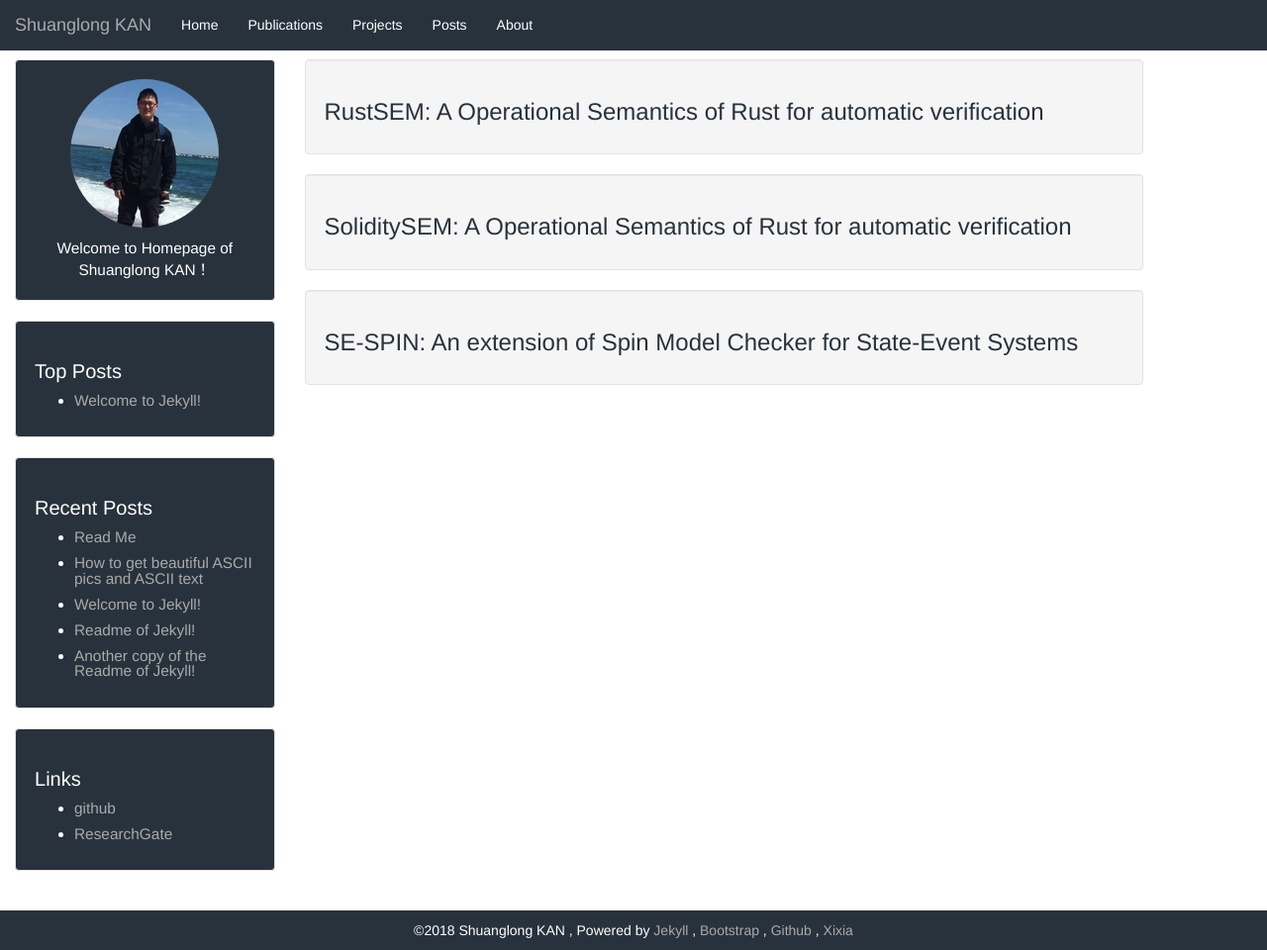
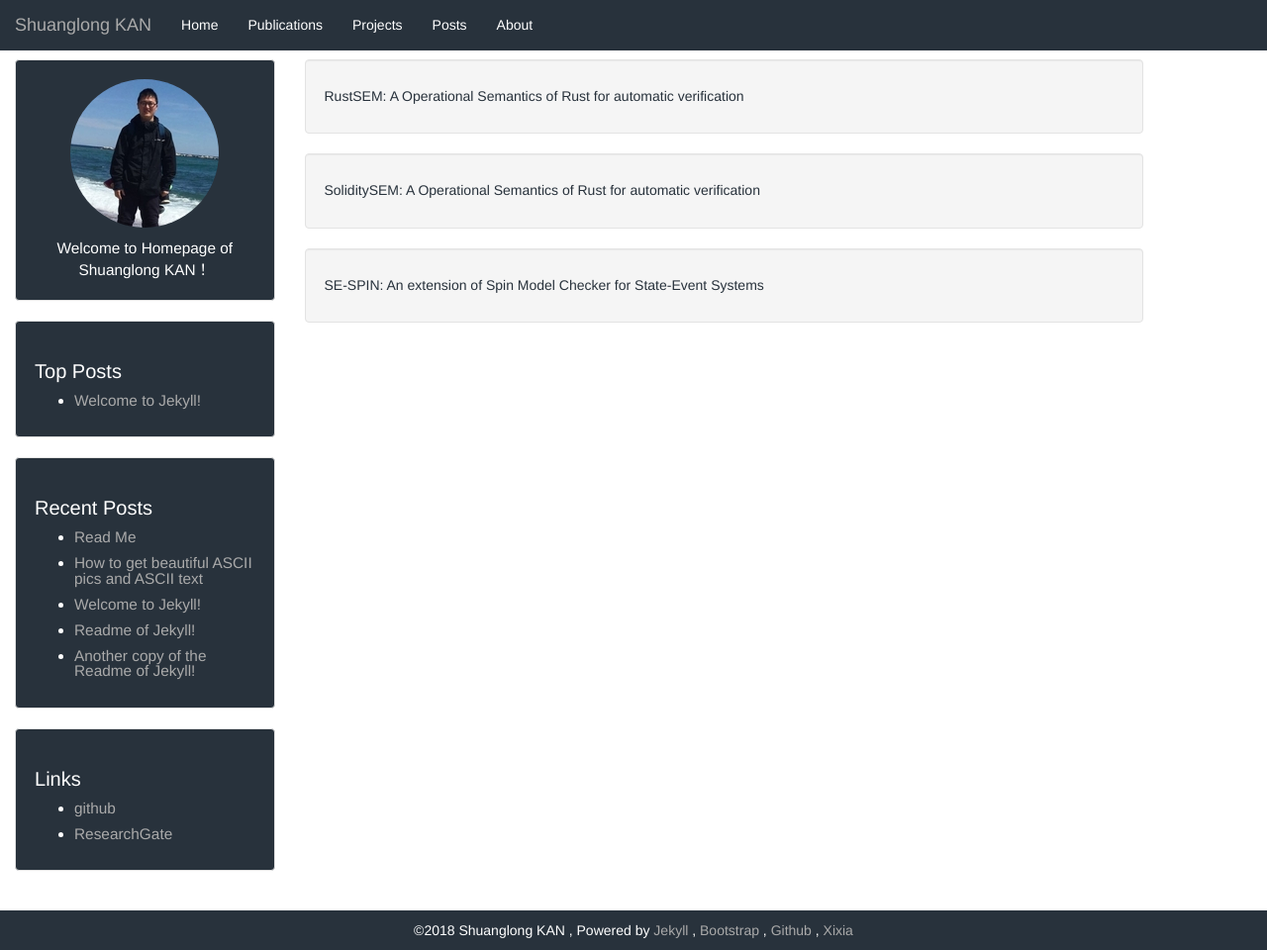
Before and after one commit to ShlKan/kanshuanglong.github.io, a Jekyll site: the page built from projects.html, in a window 1280 px wide and 960 px high. Shown: the whole window at 99% size. Built offline with Jekyll 4.4.1, drawn with Linux system fonts in a browser that asks for light colours.

```diff
--- a/projects.html
+++ b/projects.html
@@ -3,14 +3,14 @@ layout: default
 ---
 
 <div class="well article">
-<h3> RustSEM: A Operational Semantics of Rust for automatic verification </h3>
+<h5> RustSEM: A Operational Semantics of Rust for automatic verification </h5>
 </div>
 
 
 <div class="well article">
-<h3> SoliditySEM: A Operational Semantics of Rust for automatic verification </h3>
+<h5> SoliditySEM: A Operational Semantics of Rust for automatic verification </h5>
 </div>
 
 <div class="well article">
-<h3> SE-SPIN: An extension of Spin Model Checker for State-Event Systems</h3>
+<h5> SE-SPIN: An extension of Spin Model Checker for State-Event Systems</h5>
 </div>
```
